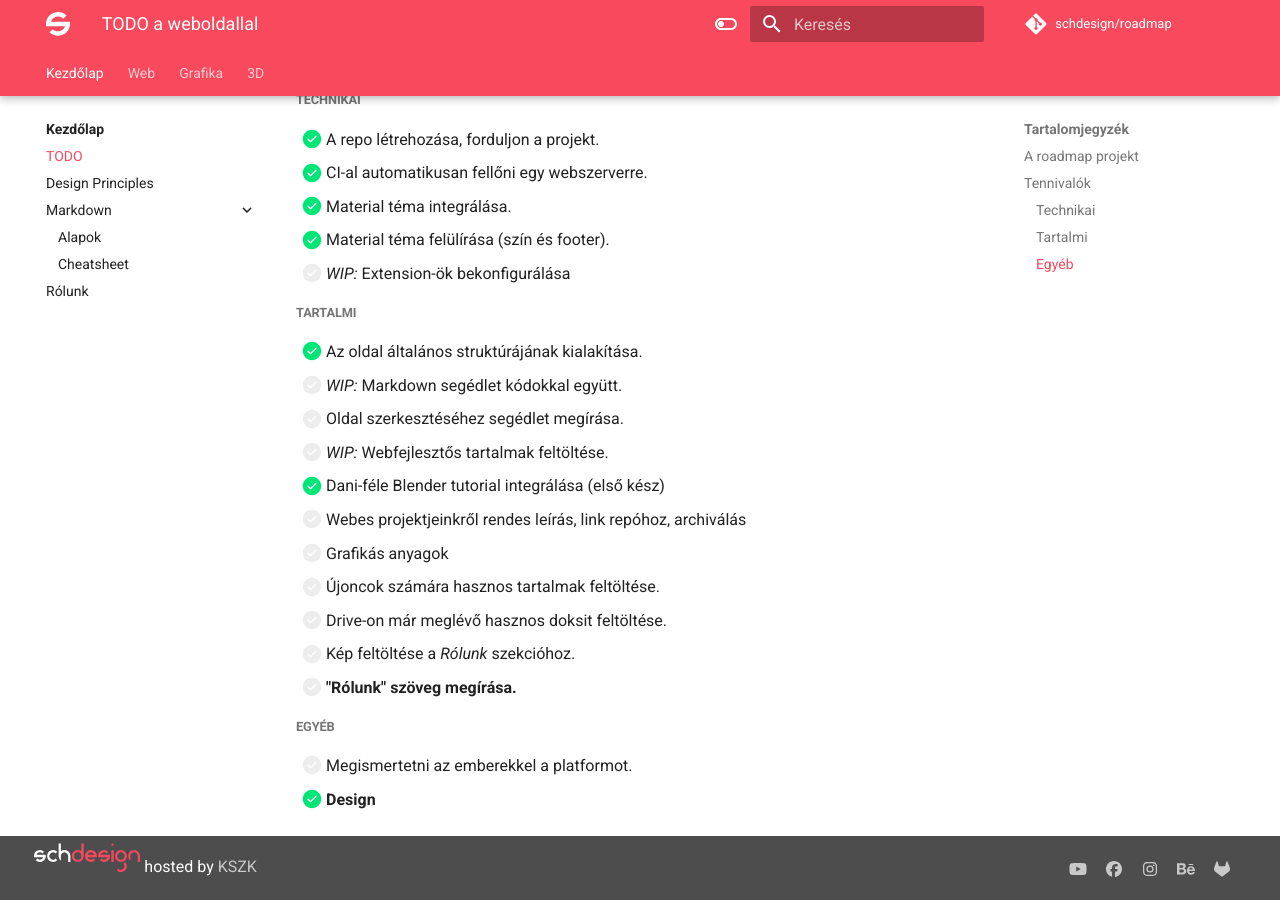
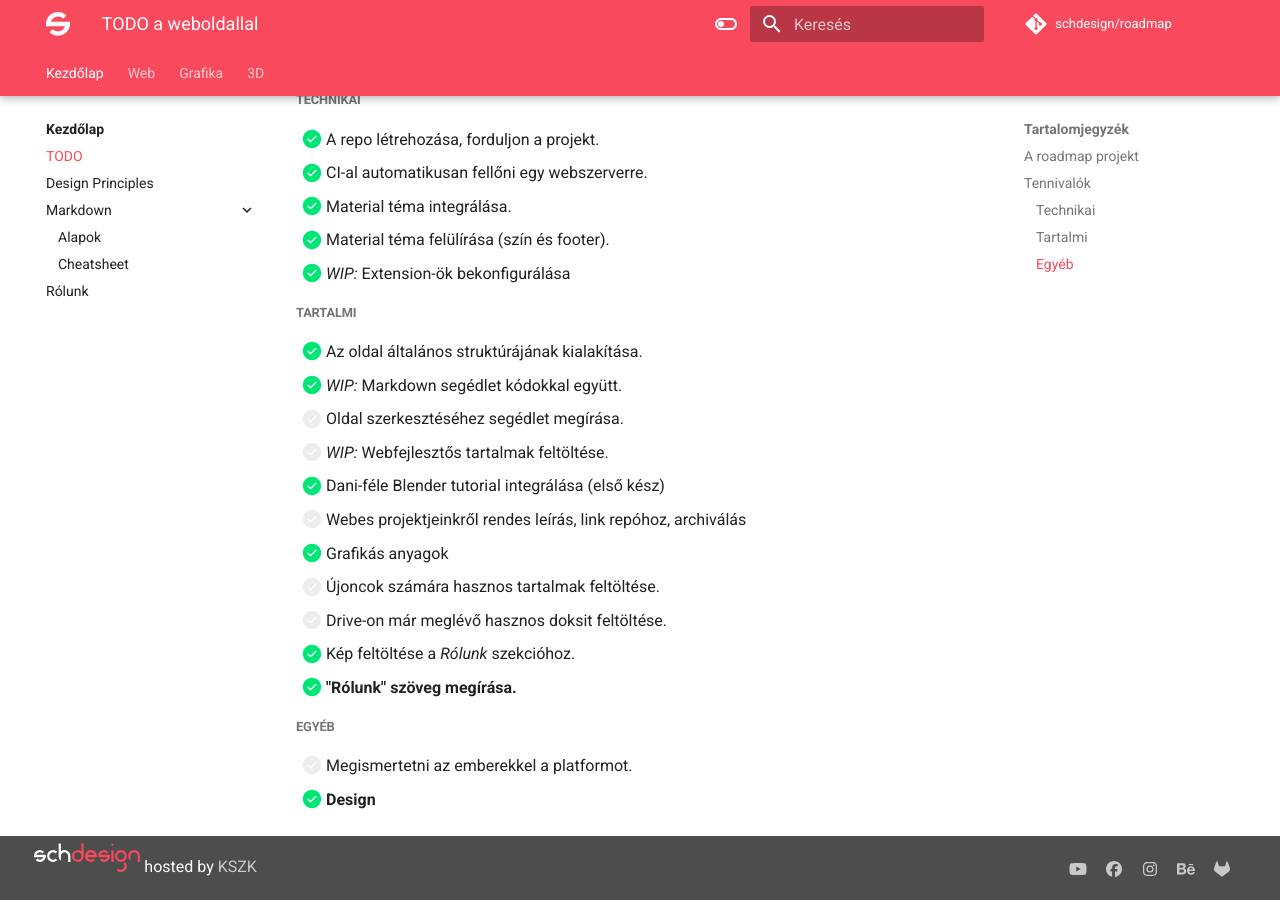
Before and after one commit to simonyiszk/schdesign-roadmap, an MkDocs documentation site: the page built from docs/schdesign/todo.md, in a window 1280 px wide and 900 px high, scrolled down 607 px. Built offline with MkDocs 1.6.1 and Material for MkDocs 9.7.7, drawn with Linux system fonts in a browser that asks for light colours; comment, search, counter and statistics services are not loaded.

```diff
--- a/docs/schdesign/todo.md
+++ b/docs/schdesign/todo.md
@@ -26,21 +26,21 @@ A közeljövőben igyekszem minél átláthatóbbá tenni a technológiai hátte
 - [x] CI-al automatikusan fellőni egy webszerverre.
 - [x] Material téma integrálása.
 - [x] Material téma felülírása (szín és footer).
-- [ ] *WIP:* Extension-ök bekonfigurálása
+- [x] *WIP:* Extension-ök bekonfigurálása
 
 ##### Tartalmi
 
 - [x] Az oldal általános struktúrájának kialakítása.
-- [ ] *WIP:* Markdown segédlet kódokkal együtt.
+- [x] *WIP:* Markdown segédlet kódokkal együtt.
 - [ ] Oldal szerkesztéséhez segédlet megírása.
 - [ ] *WIP:* Webfejlesztős tartalmak feltöltése.
 - [x] Dani-féle Blender tutorial integrálása (első kész)
 - [ ] Webes projektjeinkről rendes leírás, link repóhoz, archiválás
-- [ ] Grafikás anyagok
+- [x] Grafikás anyagok
 - [ ] Újoncok számára hasznos tartalmak feltöltése.
 - [ ] Drive-on már meglévő hasznos doksit feltöltése.
-- [ ] Kép feltöltése a *Rólunk* szekcióhoz.
-- [ ] **"Rólunk" szöveg megírása.**
+- [x] Kép feltöltése a *Rólunk* szekcióhoz.
+- [x] **"Rólunk" szöveg megírása.**
 
 ##### Egyéb
 
```
